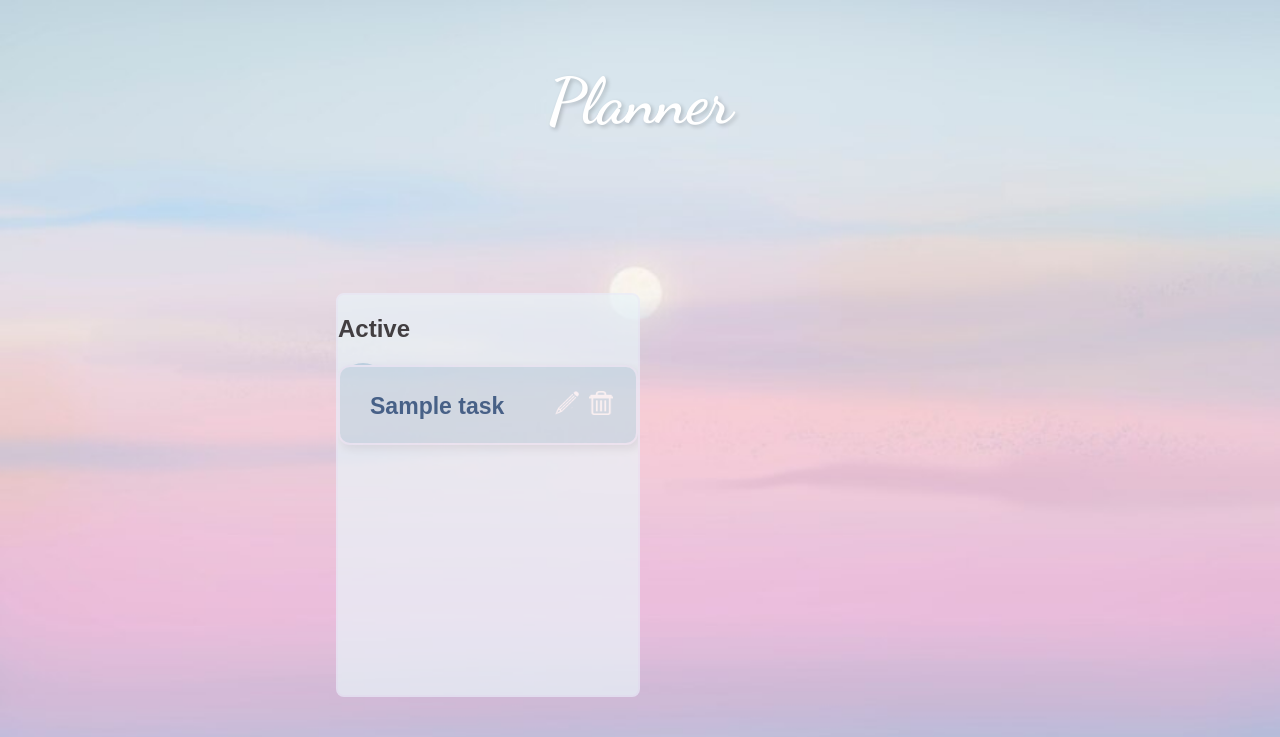
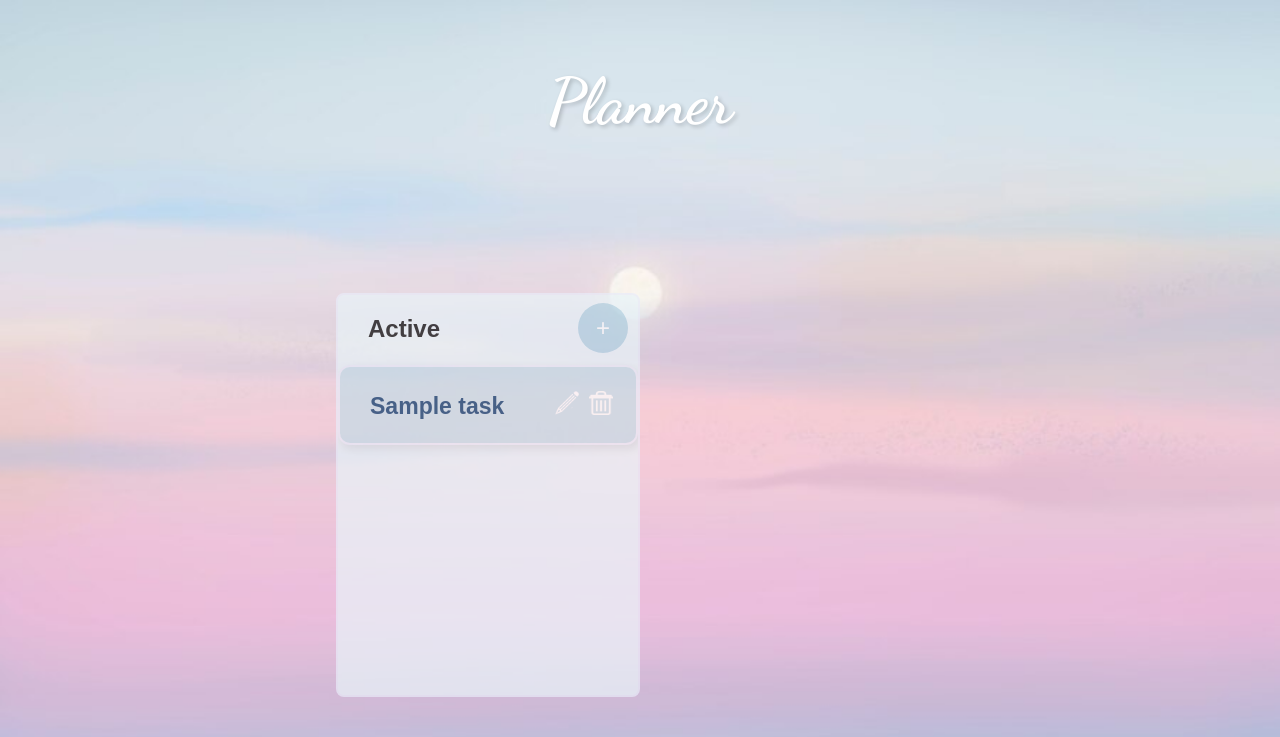
Before and after one commit to pusilvija/planner, a Django app: page / in a window 1280 px wide. Shown: the top 737 px of the page. Run offline with Django 4.2, Linux system fonts and the light colour scheme; tables that the repository leaves empty hold one stand-in row (values such as "Sample post").

Commit message:
feat: fixed add-task button position

```diff
--- a/planner/task_manager/static/task_manager/css/home.css
+++ b/planner/task_manager/static/task_manager/css/home.css
@@ -15,6 +15,7 @@
     max-width: 400px;
     background-color: #e9f4f9;
     opacity: 0.7;
+    align-items: stretch;
     border: 2px solid #e9ecf9;
     border-radius: 8px;
     top: 250px;
@@ -39,7 +40,6 @@
     padding: 15px;
     cursor: grab;
     position: absolute;
-    top: -30px;
     z-index: 1;
     text-align: left; /* Align text to the left */
     box-sizing: border-box;
@@ -59,11 +59,9 @@
 /* Style for the dragging task */
 .task.dragging {
     opacity: 0.3;            /* Makes the task transparent */
-    position: absolute;      /* Position it absolutely while dragging
-    z-index: 10;             /* Ensure it's always on top of other tasks */
+    position: absolute;      /* Position it absolutely while dragging */
     left: 5%;                /* Optional: Keep it aligned with the left side during drag */
     pointer-events: none;
-    /* cursor: grabbing; */
     z-index: 10;
 }
 
@@ -73,6 +71,7 @@
     text-decoration: none; /* Remove underline */
     display: flex; /* Use flexbox to center content */
     justify-content: center; /* Center text horizontally */
+    justify-self: right;
     align-items: center; /* Center text vertically */
     width: 50px; /* Set width to make it a circle */
     height: 50px; /* Set height equal to width */
@@ -84,12 +83,21 @@
     cursor: pointer; /* Change cursor to pointer when hovering */
     text-align: center; /* Center the text */
     transition: transform 0.2s ease-in-out; /* Smooth hover effect */
+    position: relative;
+    margin-top: -60px; /* Space above the button */
+    z-index: 2; /* Ensure it appears above other elements */
+    margin-right: 10px;
 }
 
 /* Hover effect */
 #add-task:hover {
     transform: scale(1.1); /* Slight zoom effect on hover */
     background-color: #96c1d4; /* Slightly darker shade on hover */
+}
+
+#container-title {
+    margin-left: 30px;
+    text-align: left; /
 }
 
 .save-task {
--- a/planner/task_manager/templates/home.html
+++ b/planner/task_manager/templates/home.html
@@ -17,8 +17,10 @@
     <div class="task-container-wrapper">
         {% for status, tasks in grouped_tasks.items %}
             <div class="task-container" id="task-container-{{ status|slugify }}" data-status="{{ status }}">
-                <h2>{{ status|title }}</h2>
+
+                <h2 id="container-title">{{ status|title }}</h2>
                 <a href="add/" id="add-task">+</a>
+
                 {% for task in tasks %}
                     <div class="task" id="{{ task.id }}"
                         data-id="{{ task.id }}"
@@ -45,6 +47,7 @@
                         </div>
                     </div>
                 {% endfor %}
+                <!-- </div> -->
             </div>
         {% endfor %}
     </div>
```
Lines whose indentation alone changed are shown as unchanged.
